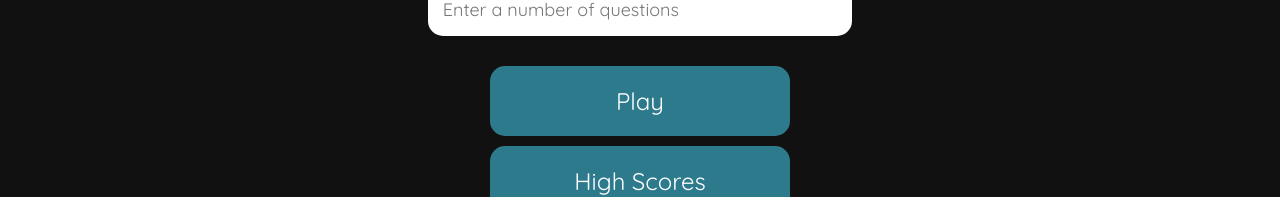
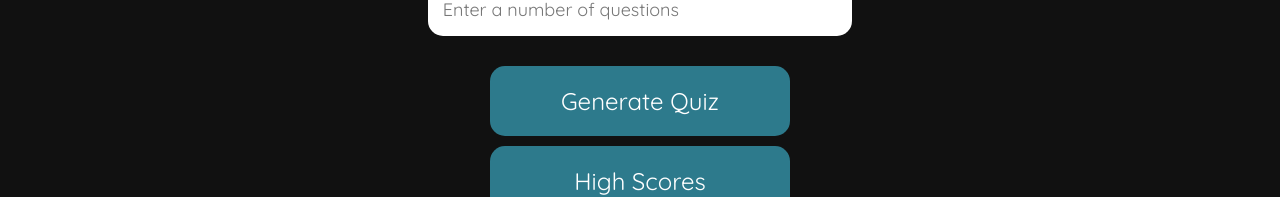
Before and after one commit to AM-Hack/QuizMe, a website built with Vite: page quiz_me/index.html in a window 1280 px wide. Shown: the part 588-785 px from the top of the page. Built offline with nearby package versions, Linux system fonts and the light colour scheme; a web font is replaced by a local one.

Commit message:
play to generate quiz

```diff
--- a/quiz_me/index.html
+++ b/quiz_me/index.html
@@ -27,7 +27,7 @@
                 <h2 id="end-text">What would you like to be quizzed on?</h2>
                 <input type="text" name="topic" id="topic" placeholder="Enter your topic">
                 <input type="text" name="qnum" id="qnum" placeholder="Enter a number of questions">
-                <button class="btn" id="playButton" type="submit" onclick="SaveAndChange()" disabled>Play</button>
+                <button class="btn" id="playButton" type="submit" onclick="SaveAndChange()" disabled>Generate Quiz</button>
                 <button class="btn" onclick="goToLeaderboard()">High Scores</button>
             </div>
         </div>
```
